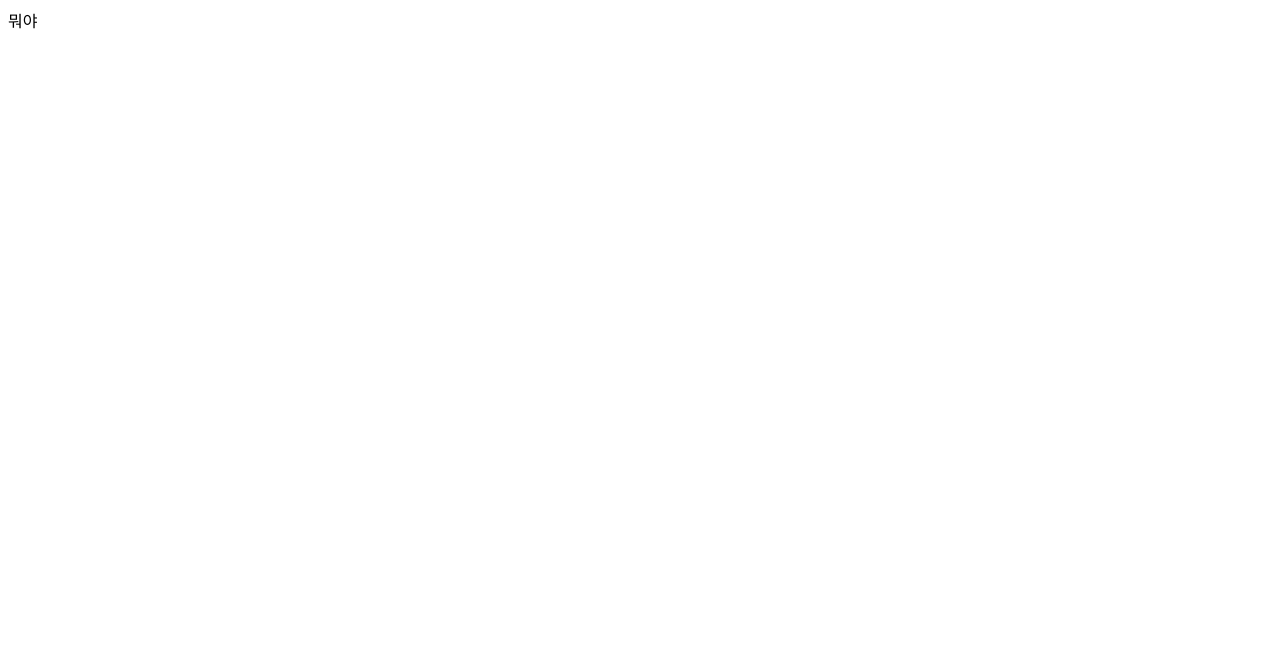
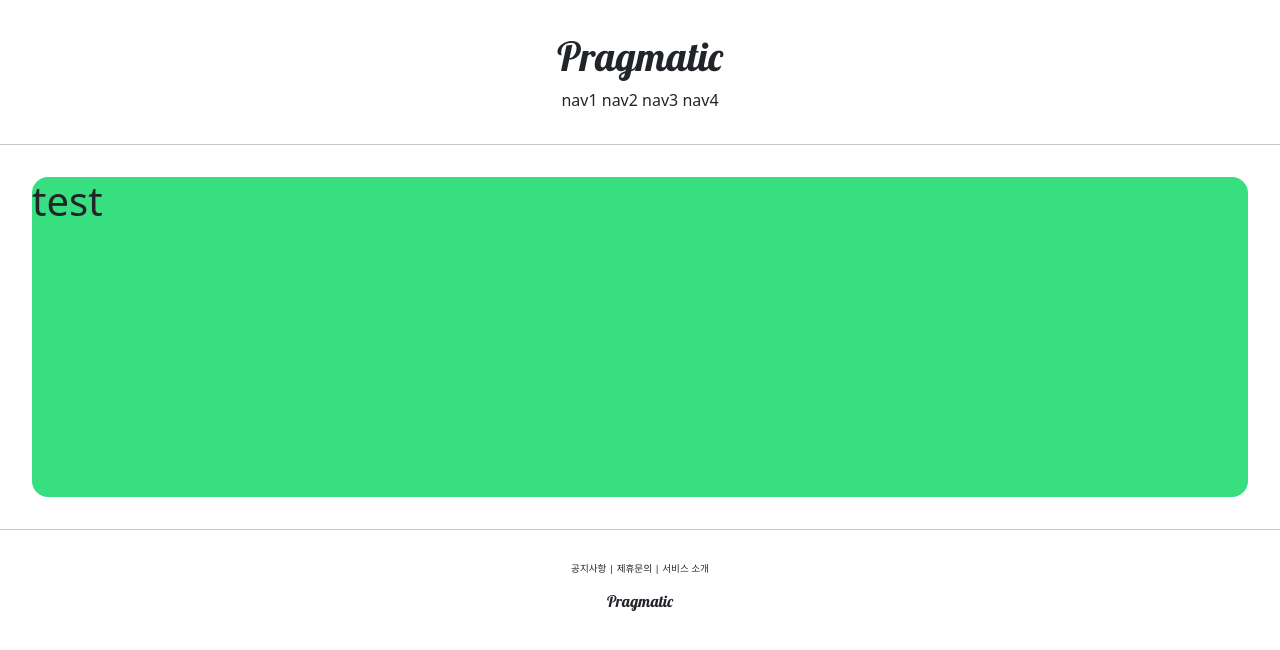
Before and after one commit to SmongsDev/Django, a Django app: page /account/hello_world/ in a window 1280 px wide. Before the commit the part shown is almost empty. Shown: the top 650 px of the page. Run offline with Django 3.2, Linux system fonts and the light colour scheme.

Commit message:
django course 10 commit

```diff
--- /dev/null
+++ b/accountapp/templates/accountapp/helloworld.html
@@ -0,0 +1,9 @@
+{% extends 'base.html' %}
+
+{% block content %}
+    <div style="height: 20rem; background-color: #38df81; border-radius: 1rem; margin: 2rem;">
+        <h1>
+            test
+        </h1>
+    </div>
+{% endblock %}
--- a/accountapp/views.py
+++ b/accountapp/views.py
@@ -3,4 +3,4 @@ from django.http import HttpResponse
 
 # Create your views here.
 def hello_world(request):
-    return render(request, 'base.html')
+    return render(request, 'accountapp/helloworld.html')
--- a/templates/base.html
+++ b/templates/base.html
@@ -1,10 +1,18 @@
 <!DOCTYPE html>
-<html lang="en">
-    <head>
-        <meta charset="UTF-8">
-        <title>Title</title>
-    </head>
-    <body>
-        뭐야
-    </body>
+<html lang="ko">
+    {% include 'head.html' %}
+<body>
+
+    {% include 'header.html' %}
+
+    <hr>
+
+    {% block content %}
+
+    {% endblock %}
+
+    <hr>
+
+    {% include 'footer.html' %}
+</body>
 </html>
--- /dev/null
+++ b/templates/footer.html
@@ -0,0 +1,10 @@
+<div style="text-align: center; margin-top: 2rem;">
+    <div style="font-size: .6rem;">
+        <span>공지사항</span> |
+        <span>제휴문의</span> |
+        <span>서비스 소개</span>
+    </div>
+    <div>
+        <h6 style="margin-top: 1rem; font-family: 'Lobster', cursive;">Pragmatic</h6>
+    </div>
+</div>
--- /dev/null
+++ b/templates/head.html
@@ -0,0 +1,11 @@
+<head>
+    <meta charset="UTF-8">
+    <title>Pragmatic</title>
+    <!--   BOOTSTRAP LINK   -->
+    <link href="https://cdn.jsdelivr.net/npm/bootstrap@5.0.2/dist/css/bootstrap.min.css"
+          rel="stylesheet" integrity="sha384-EVSTQN3/azprG1Anm3QDgpJLIm9Nao0Yz1ztcQTwFspd3yD65VohhpuuCOmLASjC" crossorigin="anonymous">
+    <!--   GOOGLE FONT LINK   -->
+    <link rel="preconnect" href="https://fonts.googleapis.com">
+    <link rel="preconnect" href="https://fonts.gstatic.com" crossorigin>
+    <link href="https://fonts.googleapis.com/css2?family=Lobster&display=swap" rel="stylesheet">
+</head>
--- /dev/null
+++ b/templates/header.html
@@ -0,0 +1,11 @@
+<div style="text-align: center; margin: 2rem 0;">
+    <div>
+        <h1 style="font-family: 'Lobster', cursive;">Pragmatic</h1>
+    </div>
+    <div>
+        <span>nav1</span>
+        <span>nav2</span>
+        <span>nav3</span>
+        <span>nav4</span>
+    </div>
+</div>
```
